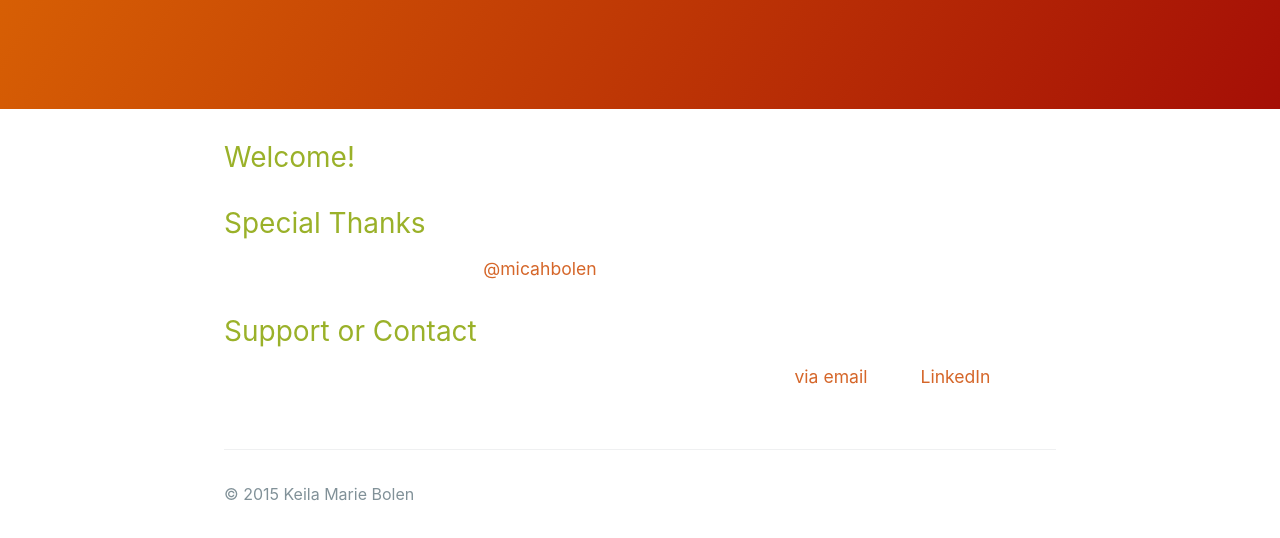
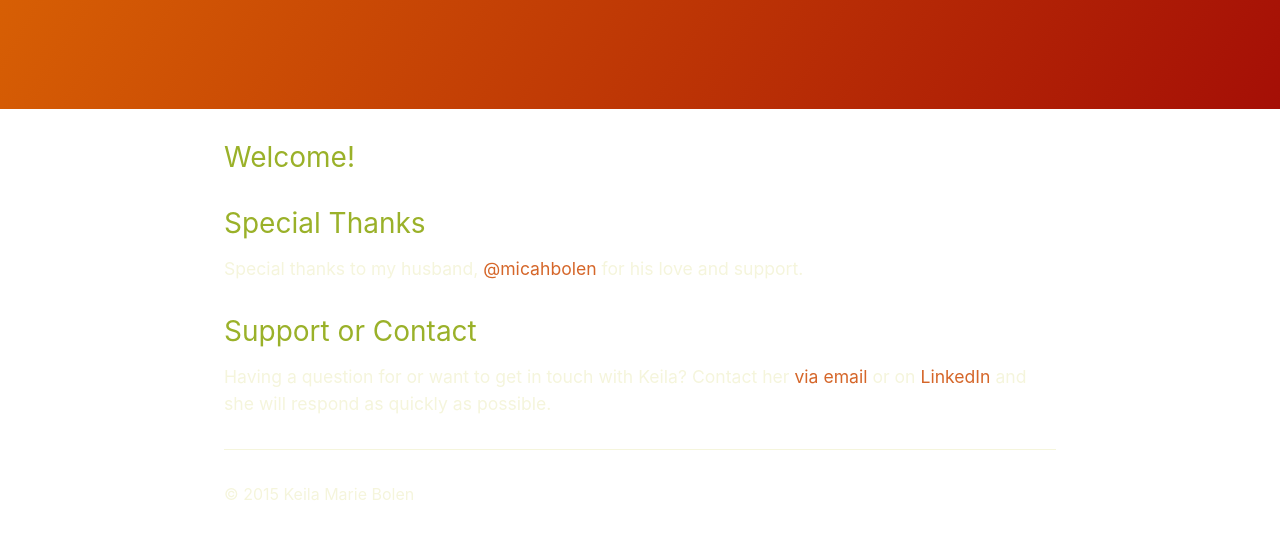
Before and after one commit to KeilaBolen/keilabolen.github.io, a plain HTML site: page index.html in a window 1280 px wide. Shown: the part 289-827 px from the top of the page. Drawn offline with nearby package versions, Linux system fonts and the light colour scheme.

Commit message:
Update color scheme.

```diff
--- a/stylesheets/stylesheet.css
+++ b/stylesheets/stylesheet.css
@@ -73,6 +73,7 @@ a {
     padding: 2rem 1rem; } }
 
 .project-name {
+  color : #F5F5DC;
   font-family: 'Caveat', cursive;
   margin-top: 0;
   margin-bottom: 0.1rem;
@@ -91,6 +92,7 @@ a {
     font-size: 7rem; } }
 
 .project-tagline {
+  color : #F5F5DC;
   margin-bottom: 2rem;
   font-weight: normal;
   opacity: 0.7; }
@@ -120,7 +122,7 @@ a {
   font-weight: normal;
   color: #9AB129; }
 .main-content p {
-  color : rgba(255,255,255,.8);
+  color : #F5F5DC;
   margin-bottom: 1em; }
 .main-content code {
   padding: 2px 4px;
@@ -232,14 +234,15 @@ a {
 .site-footer {
   padding-top: 2rem;
   margin-top: 2rem;
-  border-top: solid 1px #eff0f1; }
+  border-top: solid 1px #F5F5DC; }
 
 .site-footer-owner {
   display: block;
   font-weight: bold; }
 
 .site-footer-credits {
-  color: #819198; }
+  color: #F5F5DC;
+}
 
 @media screen and (min-width: 64em) {
   .site-footer {
```
